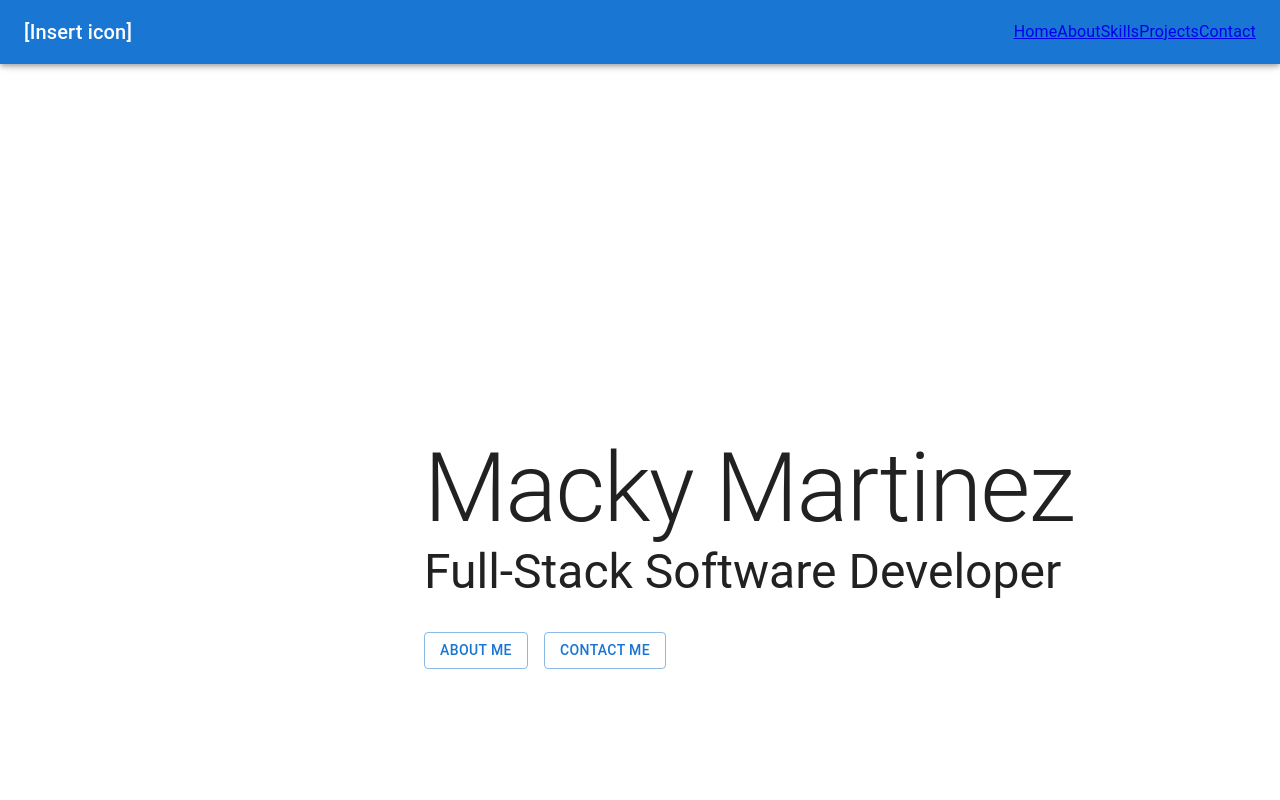
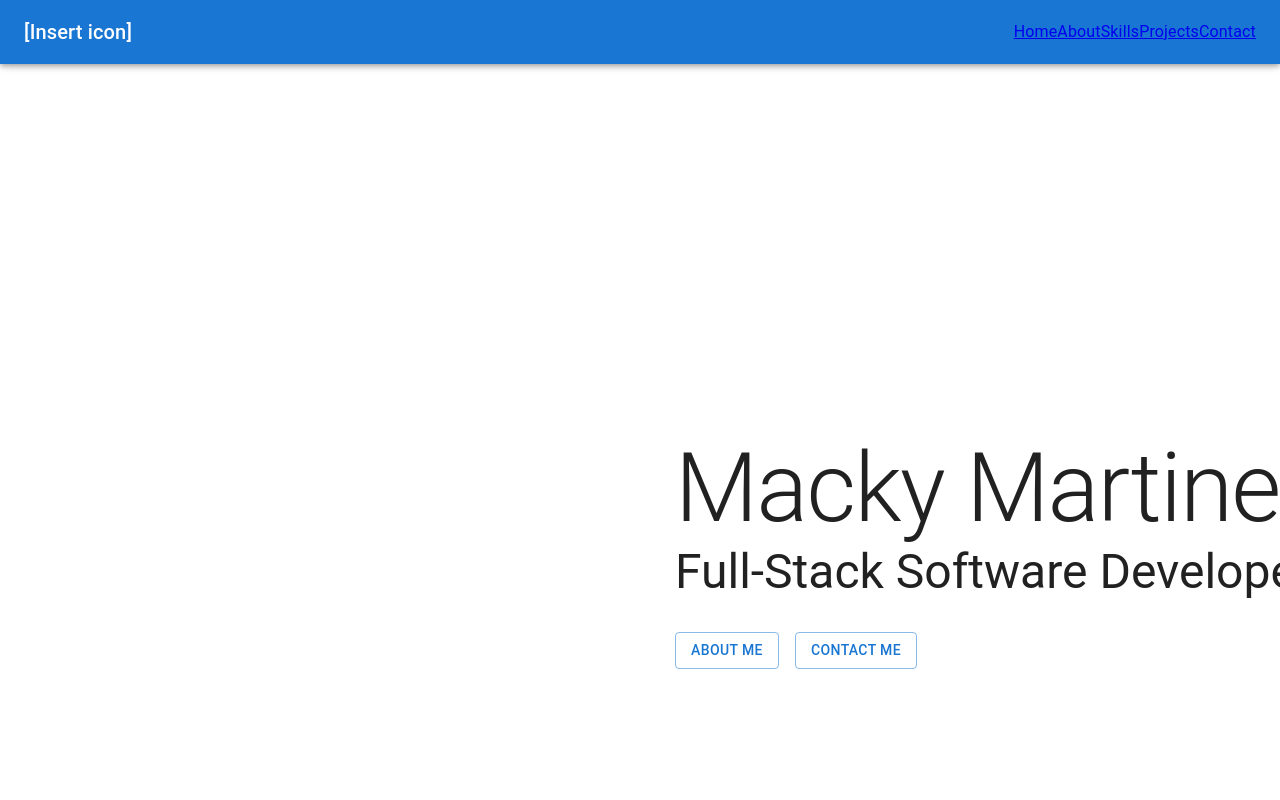
Before and after one commit to MackMartinez/Portfolio, a React (Create React App) app: page / in a window 1280 px wide. Shown: the top 800 px of the page. Built offline with nearby package versions, Linux system fonts and the light colour scheme.

Commit message:
add hashlink to landing section

```diff
--- a/src/Components/Landing.jsx
+++ b/src/Components/Landing.jsx
@@ -2,9 +2,12 @@ import { Box, Typography } from "@mui/material";
 import React from "react";
 import Button from "@mui/material/Button";
 import Stack from "@mui/material/Stack";
+import Grid2 from "@mui/material/Unstable_Grid2/Grid2";
 
 const Landing = () => {
   return (
+    <Grid2 container={true} justifyContent={"center"} id="Home">
+
     <Box sx={{
       pt:40,
       pb:80
@@ -20,6 +23,7 @@ const Landing = () => {
       </Stack>
       </Box>
     </Box>
+      </Grid2>
   );
 };
 
```
